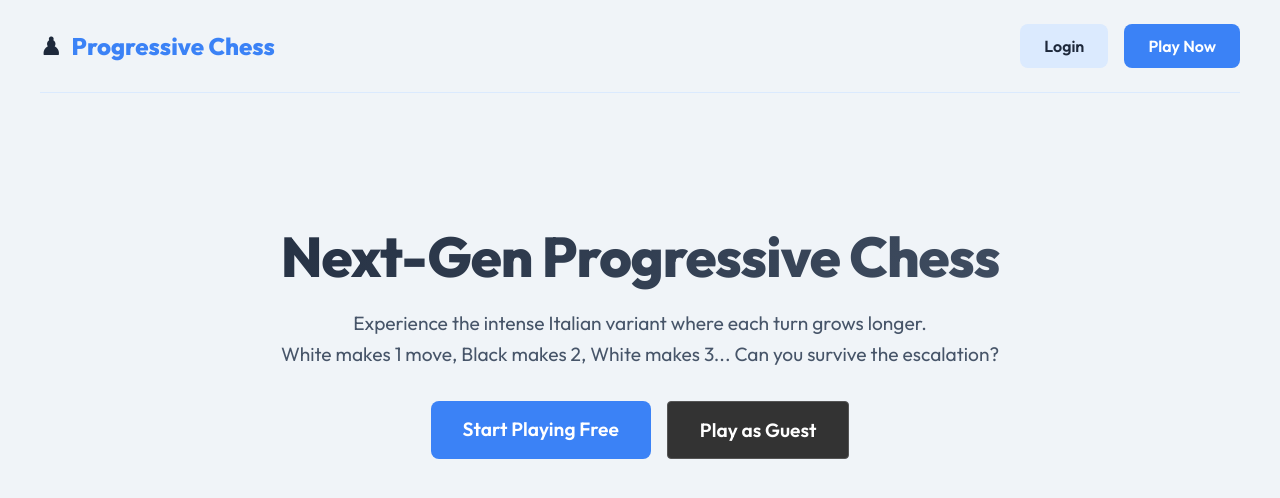
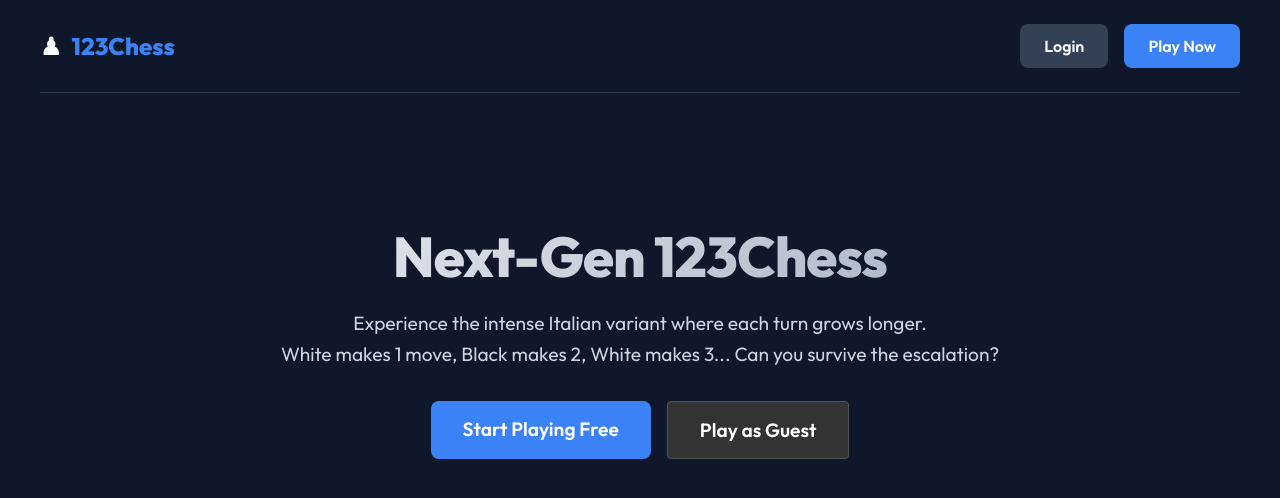
Before and after one commit to EnigmaticEntity07/123chess, a React (Vite) app in the folder client/: page / in a window 1280 px wide. Shown: the top 498 px of the page. Built offline with nearby package versions, Linux system fonts and the light colour scheme.

Commit message:
feat: dark mode blue theme and rename app to 123chess

```diff
--- a/client/index.html
+++ b/client/index.html
@@ -4,7 +4,7 @@
     <meta charset="UTF-8" />
     <link rel="icon" type="image/svg+xml" href="/favicon.svg" />
     <meta name="viewport" content="width=device-width, initial-scale=1.0" />
-    <title>client</title>
+    <title>123Chess</title>
   </head>
   <body>
     <div id="root"></div>
--- a/client/package.json
+++ b/client/package.json
@@ -1,5 +1,5 @@
 {
-  "name": "client",
+  "name": "123chess-client",
   "private": true,
   "version": "0.0.0",
   "type": "module",
--- a/client/src/components/Navbar.jsx
+++ b/client/src/components/Navbar.jsx
@@ -14,7 +14,7 @@
   return (
     <nav className="nav container">
       <Link to="/" className="nav-brand">
-        ♟ <span>Progressive Chess</span>
+        ♟ <span>123Chess</span>
       </Link>
       <div className="nav-links">
         {user ? (
--- a/client/src/index.css
+++ b/client/src/index.css
@@ -1,13 +1,13 @@
 @import url('https://fonts.googleapis.com/css2?family=Outfit:wght@300;400;600;800&display=swap');
 
 :root {
-  --bg-primary: #f0f4f8;
-  --bg-secondary: #ffffff;
-  --bg-accent: #dbeafe;
-  --text-primary: #1e293b;
-  --text-secondary: #475569;
+  --bg-primary: #0f172a;
+  --bg-secondary: #1e293b;
+  --bg-accent: #334155;
+  --text-primary: #f8fafc;
+  --text-secondary: #cbd5e1;
   --brand: #3b82f6;
-  --brand-hover: #2563eb;
+  --brand-hover: #60a5fa;
 
   --board-light: #dee3e6;
   --board-dark: #70a2a3;
@@ -86,7 +86,7 @@
   text-align: center;
 }
 .btn-secondary:hover:not(:disabled) {
-  background: #cbd5e1;
+  background: #475569;
 }
 .btn-secondary:disabled {
   opacity: 0.5;
@@ -173,7 +173,7 @@
   padding: 6rem 0;
 }
 .hero h1 {
-  background: linear-gradient(135deg, #1e293b, #475569);
+  background: linear-gradient(135deg, #f8fafc, #94a3b8);
   -webkit-background-clip: text;
   -webkit-text-fill-color: transparent;
   margin-bottom: 1rem;
--- a/client/src/pages/Home.jsx
+++ b/client/src/pages/Home.jsx
@@ -34,7 +34,7 @@
     <>
       <Navbar />
       <div className="container hero">
-        <h1>Next-Gen Progressive Chess</h1>
+        <h1>Next-Gen 123Chess</h1>
         <p style={{ fontSize: '1.2rem', marginBottom: '2rem' }}>
           Experience the intense Italian variant where each turn grows longer.<br/>
           White makes 1 move, Black makes 2, White makes 3... Can you survive the escalation?
```
Also changed, not shown: 1 other file (tests, documents, lock files or other folders).
